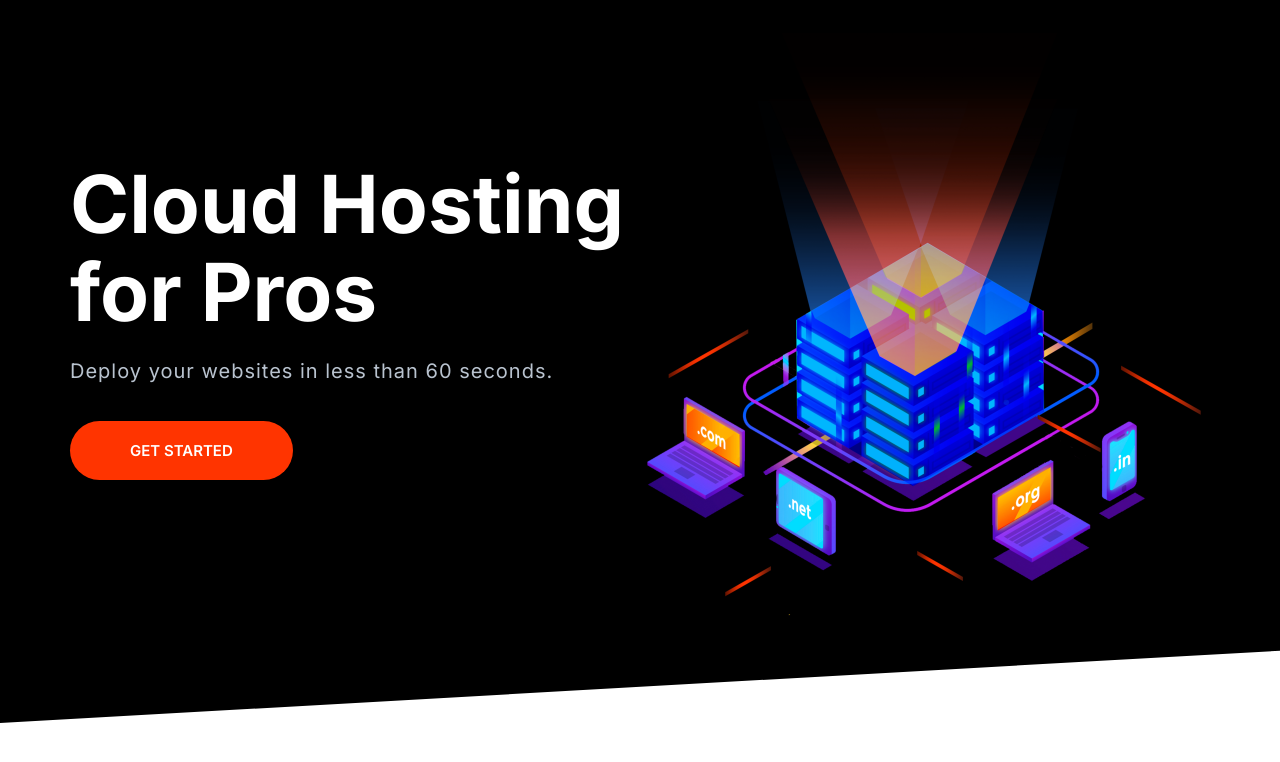
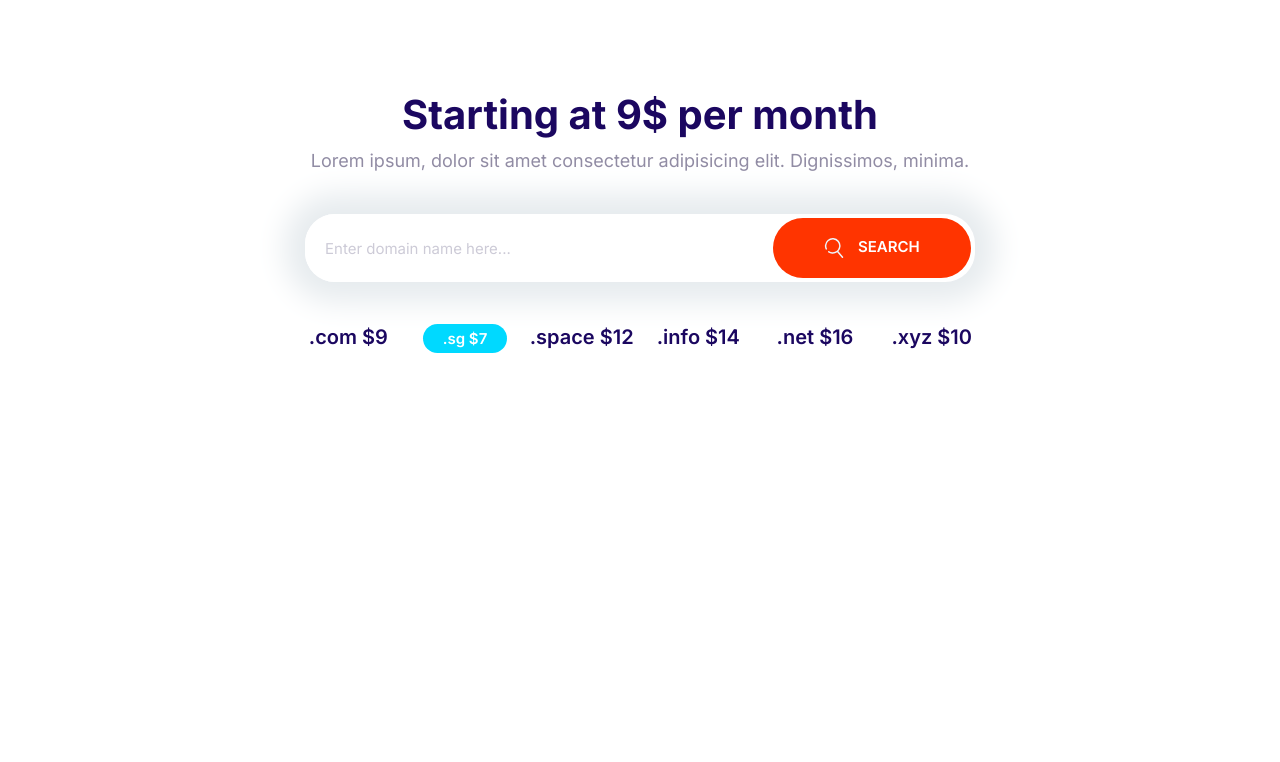
Before and after one commit to bakatsiasg/moshify-bakatsias, a plain HTML site: page index.html in a window 1280 px wide. Drawn offline with Linux system fonts and the light colour scheme.

Commit message:
domain block component

```diff
--- a/css/styles.css
+++ b/css/styles.css
@@ -205,11 +205,19 @@ a{
     cursor: pointer;
     font-size: 1.8rem;
     font-weight: 600;
-    padding: 2rem 3rem;
+    margin: 1rem 0;
+    outline: 0;
+    padding: 2rem 4vw;
+    text-align: center;
     text-transform: uppercase;
     white-space: nowrap;
-    text-align: center;
-    margin: 1rem 0;
+}
+
+.btn .icon{
+    width: 2rem;
+    height: 2rem;
+    margin-right: 1rem;
+    vertical-align: middle;
 }
 
 .btn--primary{
@@ -290,7 +298,7 @@ a{
 .input-group .input{
     border:0;
     flex-grow: 1;
-    padding: 1.5rem 1rem;
+    padding: 1.5rem 2rem;
 }
 
 .input-group .btn{
@@ -732,3 +740,29 @@ background: #02cdf1;
         align-self: center;
     }
 }
+
+/* Domain Block */
+.block-domain .input-group{
+    box-shadow: 0 0 30px 20px #e6ebee;
+    border: 0;
+    margin: 4rem auto;
+    max-width: 670px;
+}
+
+.block-domain__prices{
+    display: grid;
+    grid-template-columns: repeat(3, 1fr);
+    grid-template-rows: repeat(2, 6rem);
+    font-size: 2rem;
+    font-weight: 600;
+    justify-items: center;
+    max-width: 700px;
+    margin: 0 auto;
+}
+
+@media screen and (min-width: 768px){
+    .block-domain__prices{
+        display: grid;
+        grid-template-columns: repeat(auto-fit, minmax(10rem, 1fr));
+    }
+}
--- a/index.html
+++ b/index.html
@@ -14,29 +14,36 @@
     <link rel="stylesheet" href="css/styles.css" />
   </head>
   <body>
-    <section class="block block--dark block--skewed-left hero">
-      <div class="container grid grid--1x2">
-        <header class="block__header hero__content">
-          <h1 class="block__heading">Cloud Hosting for Pros</h1>
-          <p class="hero__tagline">
-            Deploy your websites in less than 60 seconds.
-          </p>
-          <a href="" class="btn btn--accent btn--stretched">Get Started</a>
-        </header>
-        <picture>
-          <source
-            type="image/webp"
-            media="(max-width: 767px)"
-            srcset="images\banner.webp"
-          />
-          <source
-            type="image/webp"
-            media="(min-width: 768px)"
-            srcset="images\banner_2x.webp"
-          />
-          <img class="hero__image" src="images\banner.webp" alt="" />
-        </picture>
+    <section class="block container block-domain">
+      <header class="block__header">
+        <h2>Starting at 9$ per month</h2>
+        <p>
+          Lorem ipsum, dolor sit amet consectetur adipisicing elit. Dignissimos,
+          minima.
+        </p>
+      </header>
+      <div class="input-group">
+        <input
+          type="text"
+          class="input"
+          placeholder="Enter domain name here..."
+        />
+        <button class="btn btn--accent">
+          <svg class="icon icon--white">
+            <use xlink:href="images/sprite.svg#search"></use>
+          </svg>
+          Search
+        </button>
       </div>
+      <ul class="list block-domain__prices">
+        <li>.com $9</li>
+        <li><span class="badge badge--secondary">.sg $7</span></li>
+        <li>.space $12</li>
+        <li>.info $14</li>
+        <li>.net $16</li>
+        <li>.xyz $10</li>
+      </ul>
     </section>
+    <script src="js/main.js"></script>
   </body>
 </html>
```
Also changed, not shown: components/domain-block.html (added, +27 -0 lines), components/icons.html (+3 -3 lines).
